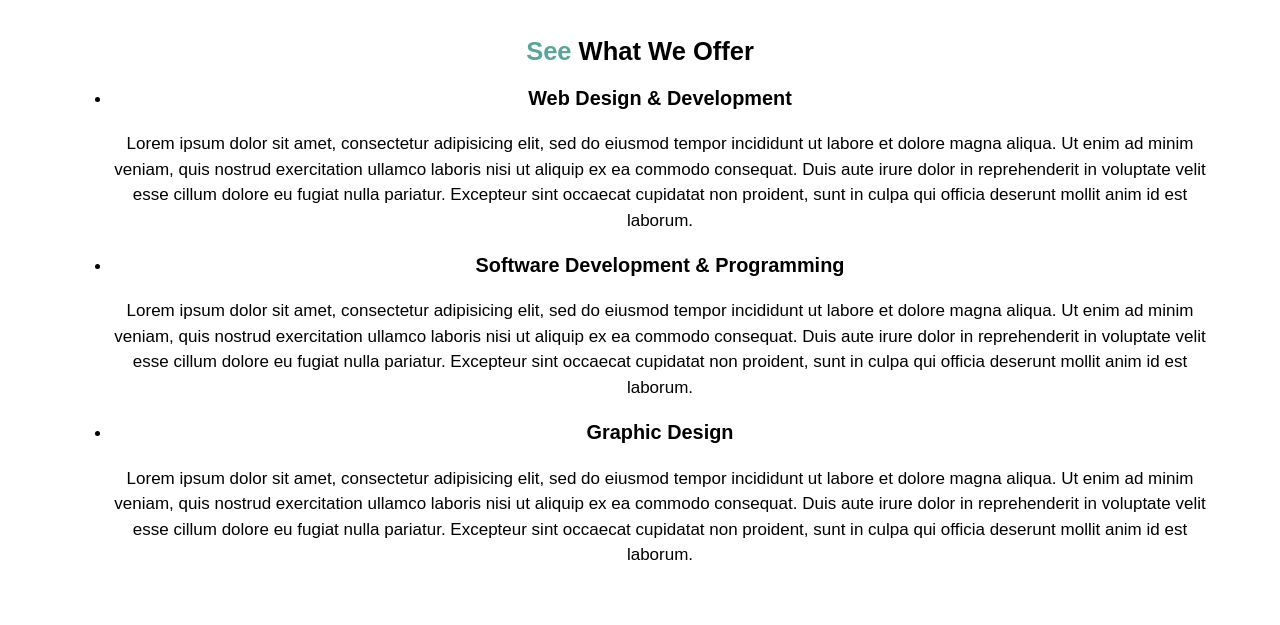
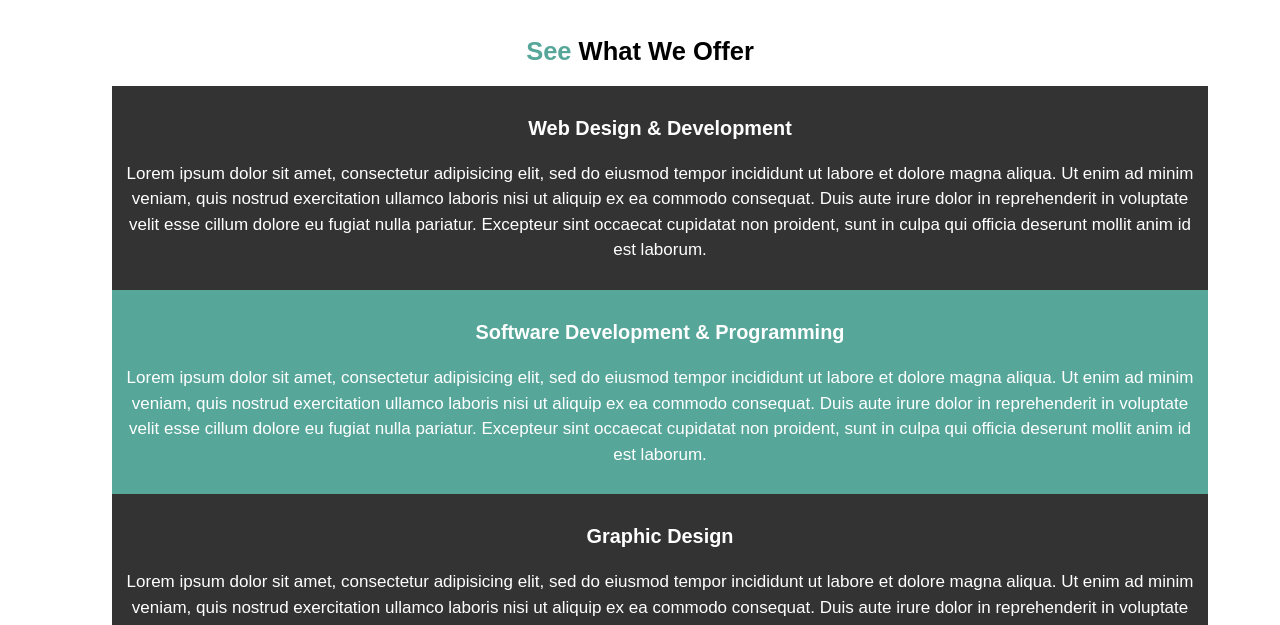
Before and after one commit to julia-sod/app-theme, a plain HTML site: page services.html in a window 1280 px wide. Shown: the part 122-747 px from the top of the page. Drawn offline with Linux system fonts and the light colour scheme.

Commit message:
Styled subheader and section with unordered list

```diff
--- a/css/style.css
+++ b/css/style.css
@@ -153,6 +153,22 @@ body{
   margin-bottom:40px;
 }
 
+/* SERVICES */
+.services ul li{
+  list-style:none;
+  padding:10px;
+}
+
+.services ul li:nth-child(odd){
+  background:#333;
+  color:#fff;
+}
+
+.services ul li:nth-child(even){
+  background:#56a79a;
+  color:#fff;
+}
+
   /* FOOTER */
 #main-footer{
     background:#56a79a;
```
